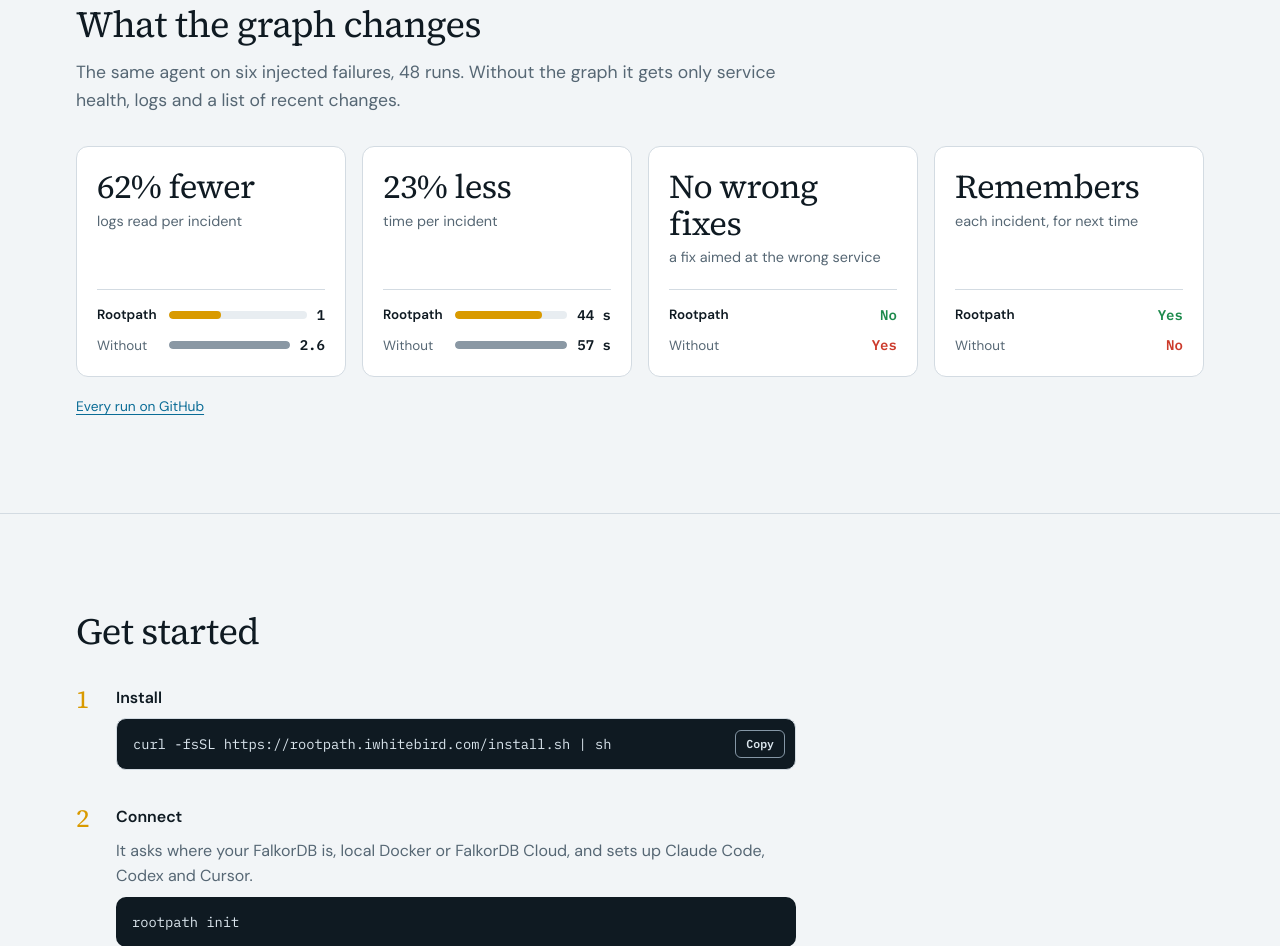
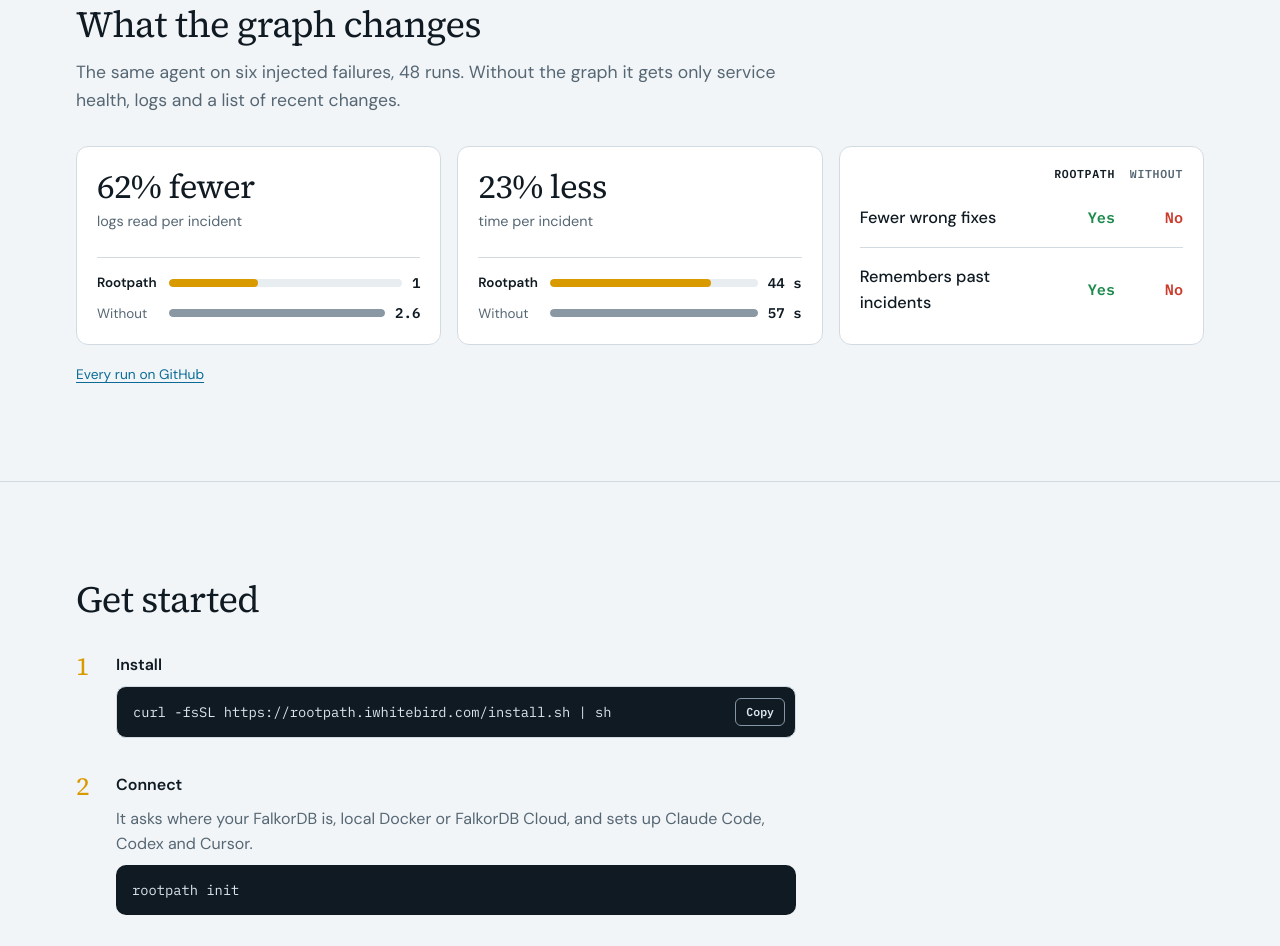
Before and after one commit to IWhitebird/rootpath, a website built with Vite: page web/index.html in a window 1280 px wide. Shown: the part 1799-2745 px from the top of the page. Built offline with nearby package versions, Linux system fonts and the light colour scheme.

Commit message:
Merge the yes/no results into one card

```diff
--- a/web/src/site/bench.ts
+++ b/web/src/site/bench.ts
@@ -4,16 +4,15 @@
 
 interface Side {
   value: string;
-  /** Bar length in percent, for measured values; yes/no answers have no bar. */
-  bar?: number;
-  tone?: "good" | "bad";
+  /** Bar length, in percent of the larger of the two values. */
+  bar: number;
 }
 
 function card(big: string, what: string, us: Side, them: Side): string {
   const row = (label: string, s: Side, cls: string) => `
     <div class="row ${cls}"><span class="who">${label}</span>
-      <span class="bar">${s.bar === undefined ? "" : `<i style="width:${s.bar.toFixed(1)}%"></i>`}</span>
-      <span class="val ${s.tone ?? ""}">${s.value}</span></div>`;
+      <span class="bar"><i style="width:${s.bar.toFixed(1)}%"></i></span>
+      <span class="val">${s.value}</span></div>`;
   return `<div class="card"><b>${big}</b><span class="what">${what}</span>
     <div class="pair">${row("Rootpath", us, "us")}${row("Without", them, "")}</div></div>`;
 }
@@ -23,7 +22,6 @@
   const runs = (m: BenchMode) => all.filter((r) => r.mode === m);
   const mean = (m: BenchMode, pick: (r: BenchRow) => number | undefined) =>
     runs(m).reduce((a, r) => a + (pick(r) || 0), 0) / Math.max(runs(m).length, 1);
-  const wrong = (m: BenchMode) => runs(m).some((r) => r.wrong_actions?.length);
   if (!runs("graph").length || !runs("baseline").length) {
     byId("results").hidden = true;
     return;
@@ -41,13 +39,19 @@
   };
   const logs = measured((r) => r.logs_read, (v) => String(Number(v.toFixed(1))));
   const time = measured((r) => r.agent_s, (v) => `${Math.round(v)} s`);
-  const yes = (v: boolean, goodWhen: boolean): Side => ({ value: v ? "Yes" : "No", tone: v === goodWhen ? "good" : "bad" });
+  const wrongFixes = (m: BenchMode) => runs(m).reduce((a, r) => a + (r.wrong_actions?.length ?? 0), 0);
+  const yesNo = (v: boolean) => `<span class="val ${v ? "good" : "bad"}">${v ? "Yes" : "No"}</span>`;
+  const check = (label: string, us: boolean, them: boolean) =>
+    `<div class="check"><span>${label}</span>${yesNo(us)}${yesNo(them)}</div>`;
+  const fewerWrong = wrongFixes("graph") < wrongFixes("baseline");
 
   byId("compare").innerHTML = [
     card(`${logs.fewer}% fewer`, "logs read per incident", logs.us, logs.them),
     card(`${time.fewer}% less`, "time per incident", time.us, time.them),
-    card("No wrong fixes", "a fix aimed at the wrong service", yes(wrong("graph"), false), yes(wrong("baseline"), false)),
-    card("Remembers", "each incident, for next time", yes(true, true), yes(false, true)),
+    `<div class="card checks"><div class="check head"><span></span><span>Rootpath</span><span>Without</span></div>` +
+      check("Fewer wrong fixes", fewerWrong, !fewerWrong) +
+      check("Remembers past incidents", true, false) +
+      "</div>",
   ].join("");
   byId("runs").textContent = String(all.length);
 }
--- a/web/src/site/site.css
+++ b/web/src/site/site.css
@@ -143,7 +143,7 @@
 .features p { margin-top: 8px; color: var(--muted); }
 
 /* ---------- results ---------- */
-.cards { display: grid; grid-template-columns: repeat(4, minmax(0, 1fr)); gap: 16px; margin-block: 32px 18px; }
+.cards { display: grid; grid-template-columns: repeat(3, minmax(0, 1fr)); gap: 16px; margin-block: 32px 18px; }
 .card { display: grid; grid-template-rows: auto auto 1fr; gap: 4px; padding: 22px 20px 20px; background: var(--surface); border: 1px solid var(--line); border-radius: 12px; }
 .card > b { font: 400 clamp(1.7rem, 2.6vw, 2.1rem)/1.1 var(--display); letter-spacing: -0.02em; }
 .card .what { color: var(--muted); font-size: 0.9rem; }
@@ -151,13 +151,20 @@
 .pair .row { display: grid; grid-template-columns: 62px minmax(0, 1fr) auto; align-items: center; gap: 10px; font-size: 0.84rem; }
 .pair .who { color: var(--muted); }
 .pair .row.us .who { color: var(--ink); font-weight: 600; }
-.pair .bar { height: 8px; border-radius: 4px; overflow: hidden; }
-.pair .bar:has(i) { background: var(--surface-2); }
+.pair .bar { height: 8px; border-radius: 4px; overflow: hidden; background: var(--surface-2); }
 .pair .bar i { display: block; height: 100%; border-radius: 4px; background: var(--idle); }
 .pair .row.us .bar i { background: var(--path); }
 .pair .val { font: 600 0.88rem/1 var(--mono); font-variant-numeric: tabular-nums; text-align: right; }
-.pair .val.good { color: var(--ok); }
-.pair .val.bad { color: var(--bad); }
+.card.checks { grid-template-rows: none; align-content: center; gap: 0; padding-block: 12px; }
+.check { display: grid; grid-template-columns: minmax(0, 1fr) 70px 58px; align-items: center; gap: 10px; padding-block: 16px; border-top: 1px solid var(--line); }
+.check:nth-child(2) { border-top: 0; }
+.check.head { padding-block: 8px; border-top: 0; font: 600 0.72rem/1.2 var(--mono); letter-spacing: 0.06em; text-transform: uppercase; color: var(--muted); }
+.check.head span:nth-child(2) { color: var(--ink); }
+.check > span:first-child { font-size: 1.02rem; font-weight: 500; }
+.check .val, .check.head span:not(:first-child) { text-align: right; }
+.check .val { font: 600 0.95rem/1 var(--mono); }
+.check .val.good { color: var(--ok); }
+.check .val.bad { color: var(--bad); }
 
 /* ---------- get started ---------- */
 .start { list-style: none; margin: 32px 0 20px; padding: 0; counter-reset: step; display: grid; gap: 26px; max-width: 720px; }
@@ -178,6 +185,7 @@
   .steps { max-height: 320px; }
   .features { grid-template-columns: minmax(0, 1fr); }
   .cards { grid-template-columns: repeat(2, minmax(0, 1fr)); }
+  .card.checks { grid-column: 1 / -1; }
 }
 @media (max-width: 560px) {
   .cards { grid-template-columns: minmax(0, 1fr); }
```
